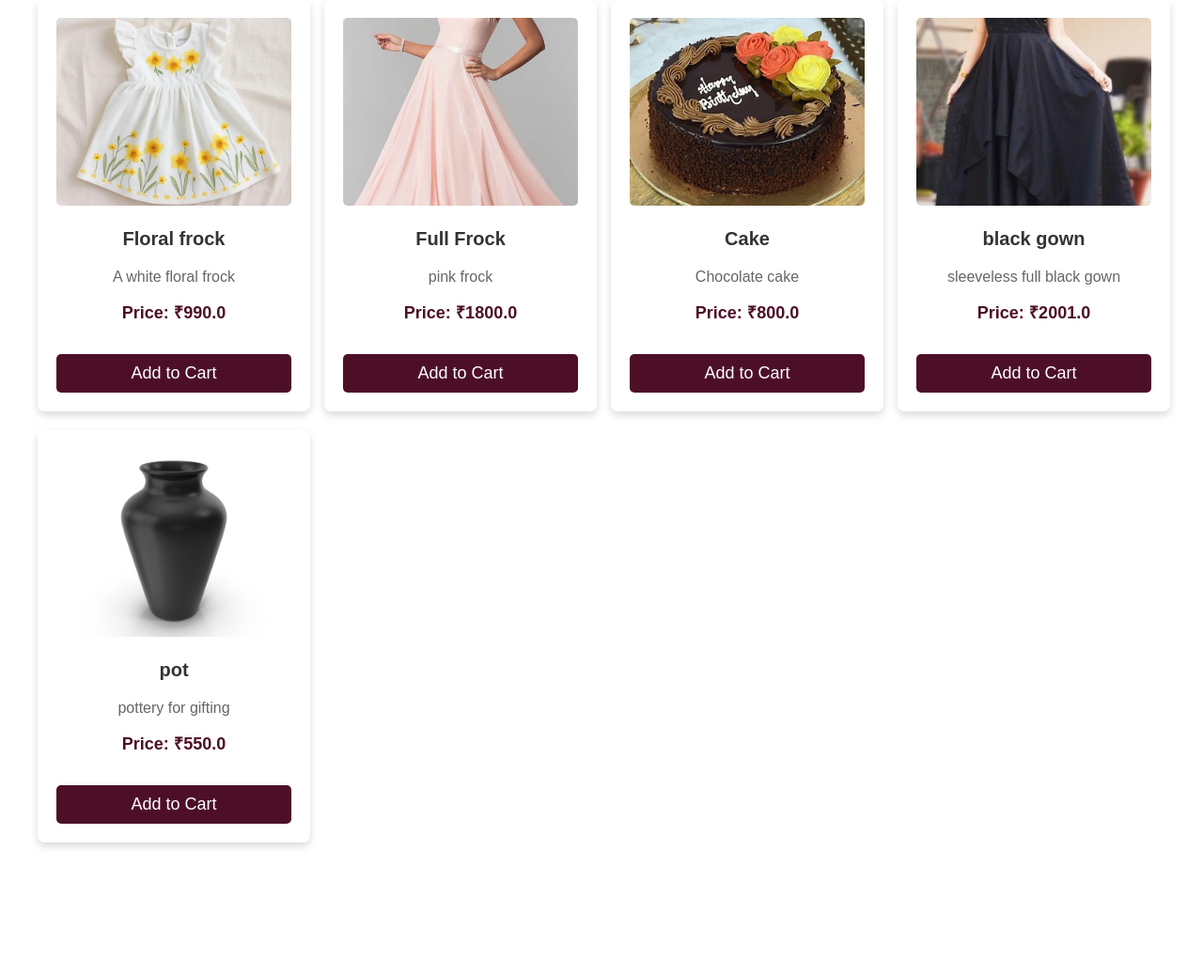
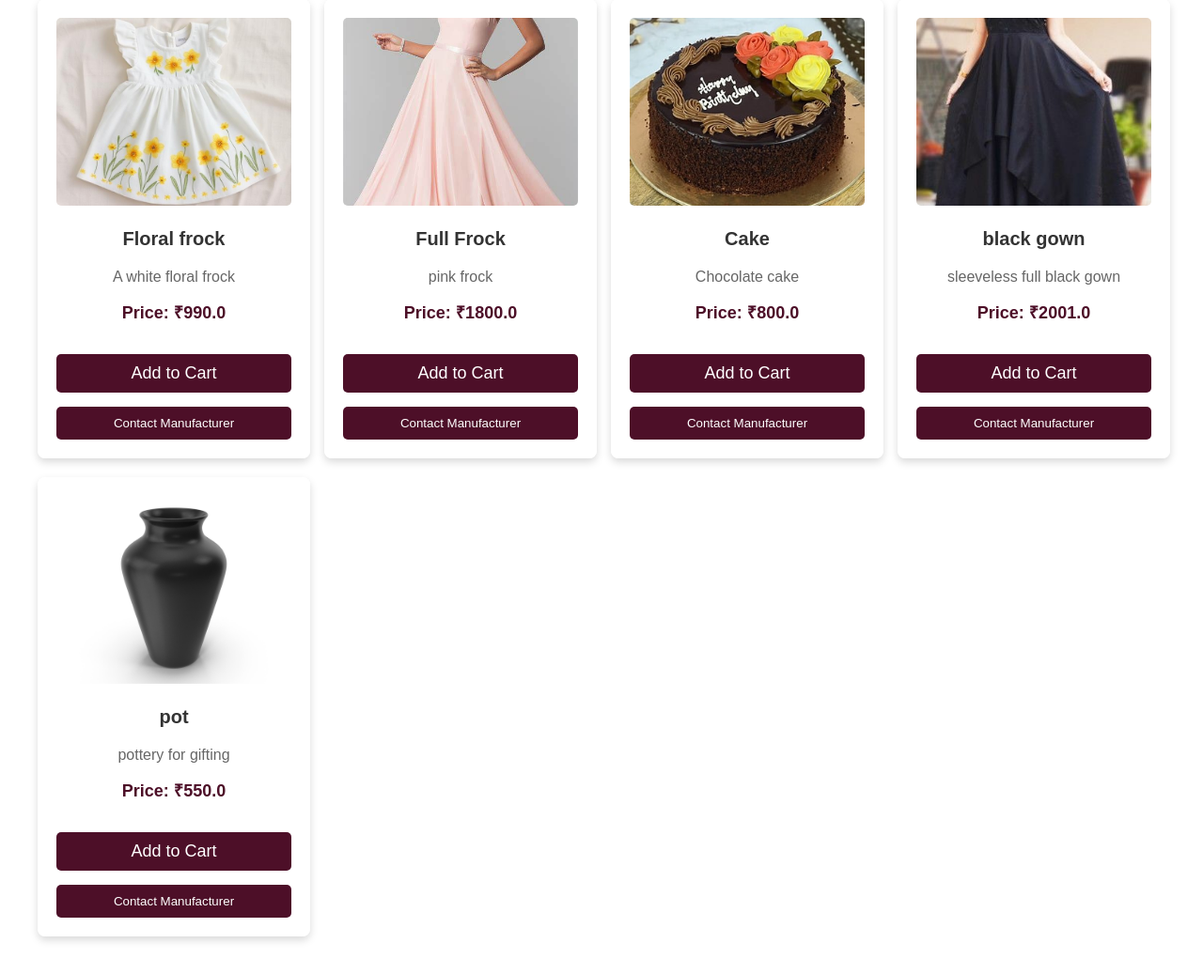
Before and after one commit to agnusjose/CraftConnect, a Flask app: page /browse_products in a window 1280 px wide. Shown: the part 187-1224 px from the top of the page at 94% size. Before the commit the page ends 1090 px from the top, so only its background shows below. Run offline with Flask 3, Linux system fonts and the light colour scheme; data comes from the database, SQL or seed files in the repository.

Commit message:
Update browse_products.html

```diff
--- a/templates/browse_products.html
+++ b/templates/browse_products.html
@@ -30,6 +30,10 @@
                     <form action="{{ url_for('add_to_cart', product_id=product[0]) }}" method="POST">
                         <button type="submit" class="button">Add to Cart</button>
                     </form>
+                    <form action="{{ url_for('contact_manufacturer', product_id=product[0], manufacturer_id=product[6]) }}" method="GET">
+                        <button type="submit">Contact Manufacturer</button>
+                    </form>
+
                 </div>
                 {% endfor %}
             </div>
```
